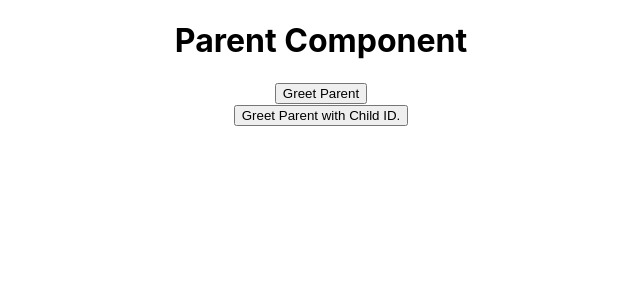
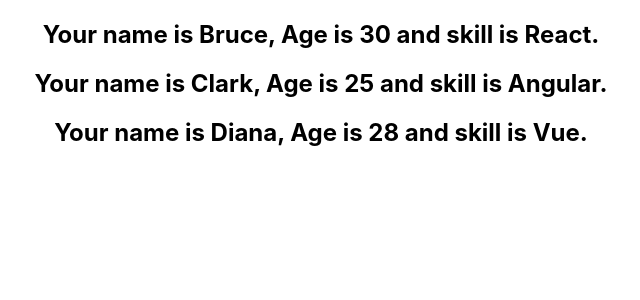
Before and after one commit to omeatai/src-react-typescript, a React (Create React App) app in the folder ce-react/: page / in a window 1280 px wide. Shown: the top 300 px of the page, without its empty margins (319-959 px from the left). Built offline with nearby package versions, Linux system fonts and the light colour scheme.

Commit message:
10. Class Component - List Rendering
10. Class Component - List Rendering

```diff
--- a/ce-react/src/App.js
+++ b/ce-react/src/App.js
@@ -1,10 +1,10 @@
 import "./App.css";
-import ParentComponent from "./components/ParentComponent";
+import NameList from "./components/NameList";
 
 function App() {
   return (
     <div className="App">
-      <ParentComponent />
+      <NameList />
     </div>
   );
 }
--- /dev/null
+++ b/ce-react/src/components/NameList.jsx
@@ -0,0 +1,35 @@
+const NameList = () => {
+  const persons = [
+    {
+      id: 1,
+      name: "Bruce",
+      age: 30,
+      skill: "React",
+    },
+    {
+      id: 2,
+      name: "Clark",
+      age: 25,
+      skill: "Angular",
+    },
+    {
+      id: 3,
+      name: "Diana",
+      age: 28,
+      skill: "Vue",
+    },
+  ];
+
+  return (
+    <div>
+      {persons.map((person) => (
+        <h2 key={person.id}>
+          Your name is {person.name}, Age is {person.age} and skill is{" "}
+          {person.skill}.
+        </h2>
+      ))}
+    </div>
+  );
+};
+
+export default NameList;
```
